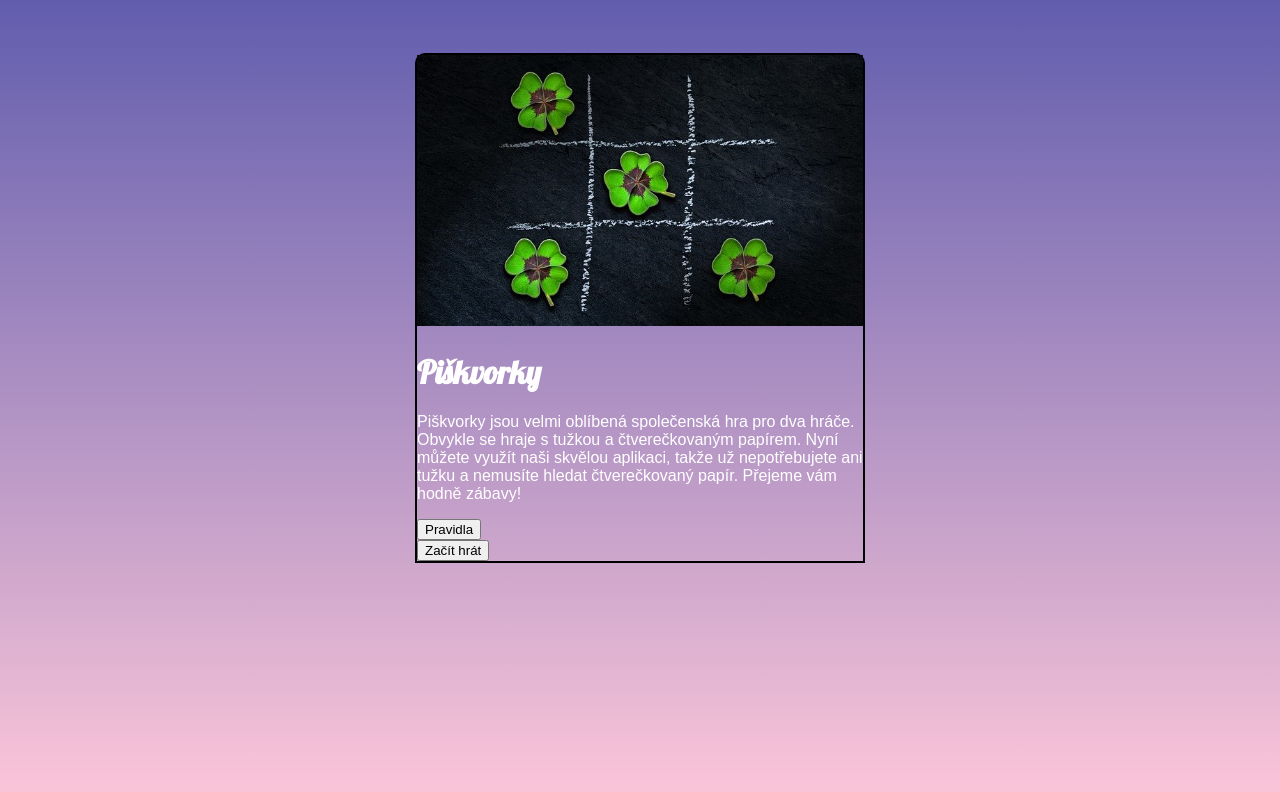
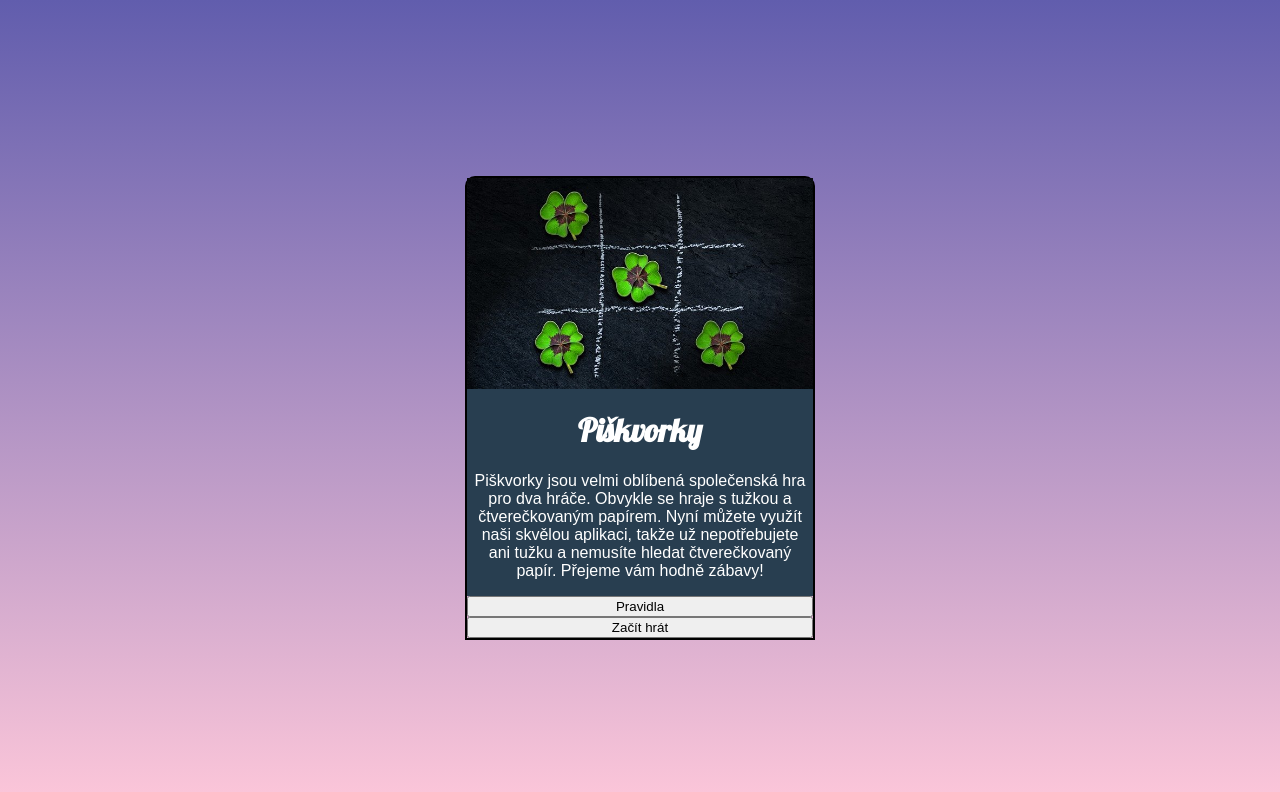
Before and after one commit to annasve/piskvorky, a plain HTML site: page index.html in a window 1280 px wide. Drawn offline with Linux system fonts and the light colour scheme.

Commit message:
další nastylování prostředního infobloku a description

```diff
--- a/index.html
+++ b/index.html
@@ -17,13 +17,17 @@
         src="uvodni.jpg"
         alt="úvodní obrázek čtyřlístků ve čtvercové mřížce"
       />
-      <h1>Piškvorky</h1>
-      <p>
-        Piškvorky jsou velmi oblíbená společenská hra pro dva hráče. Obvykle se
-        hraje s tužkou a čtverečkovaným papírem. Nyní můžete využít naši skvělou
-        aplikaci, takže už nepotřebujete ani tužku a nemusíte hledat
-        čtverečkovaný papír. Přejeme vám hodně zábavy!
-      </p>
+      <div class="card__infoblock">
+        <h1>Piškvorky</h1>
+        <div class="card__description">
+          <p>
+            Piškvorky jsou velmi oblíbená společenská hra pro dva hráče. Obvykle
+            se hraje s tužkou a čtverečkovaným papírem. Nyní můžete využít naši
+            skvělou aplikaci, takže už nepotřebujete ani tužku a nemusíte hledat
+            čtverečkovaný papír. Přejeme vám hodně zábavy!
+          </p>
+        </div>
+      </div>
       <button class="card__buttons card__button-rules">Pravidla</button>
       <button class="card__buttons card__button-start">Začít hrát</button>
     </main>
--- a/styly.css
+++ b/styly.css
@@ -6,7 +6,7 @@ body {
   background: linear-gradient(#615dad, #ffc8da);
   background-repeat: no-repeat;
   min-height: 100vh;
-  padding-bottom: 200px;
+  /* padding-bottom: 200px; */
   font-family: Arial, sans-serif;
   color: #ffffff;
   display: flex;
@@ -19,17 +19,25 @@ h1 {
 }
 
 .card {
-  max-width: 450px;
-  /* width: 450px; */
-  /*nechat width absolutní?
-  margin: 0 auto; */
+  max-width: 350px;
   border: 2px solid black;
   border-radius: 10px 10px 0 0;
-  /* border-radius = shorthand for top-left, top-right, bottom-right, bottom-left */
+  text-align: center;
+  display: flex;
+  flex-direction: column;
 }
 
 .card__image {
   max-width: 100%;
+  display: block;
+}
+
+.card__infoblock {
+  background-color: #283e50;
+}
+
+.card__description {
+  padding: 0 5px 0 5px;
 }
 
 .card__buttons {
```
